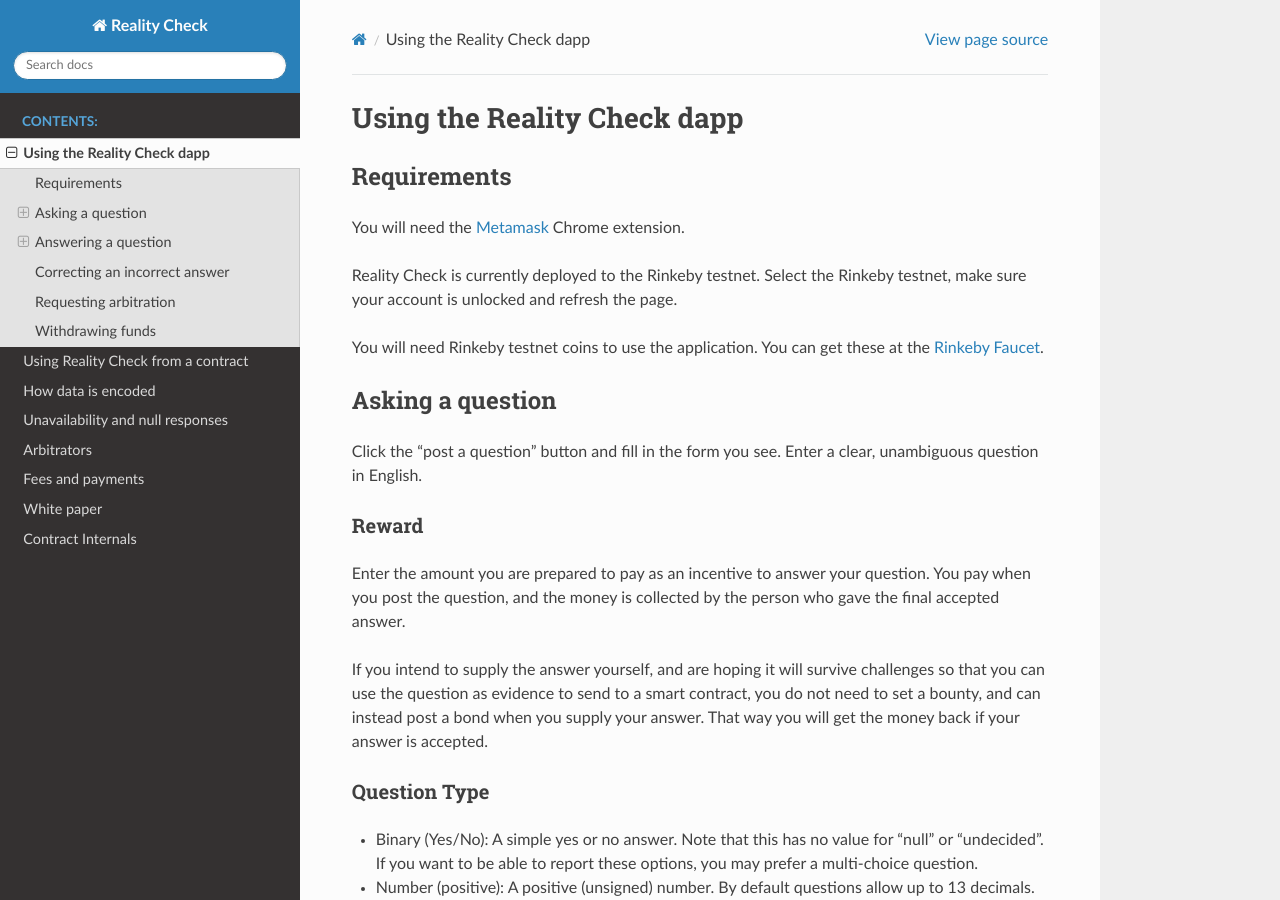
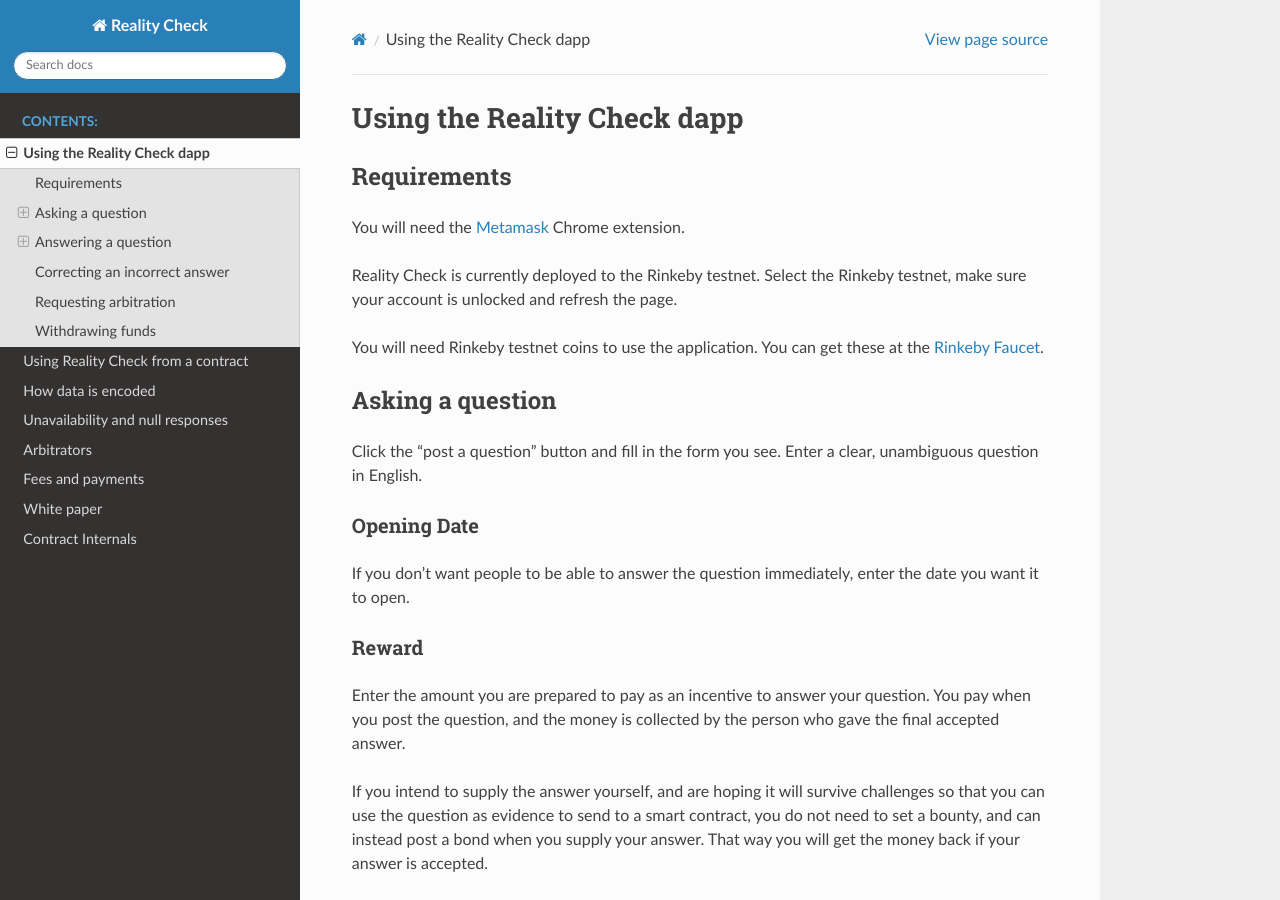
Before and after one commit to RealityETH/reality-eth-monorepo, a Sphinx documentation site: the page built from packages/dapp/docs/dapp.rst, in a window 1280 px wide and 900 px high. Built offline with Sphinx 7.4.7 and the Read the Docs theme 2.0.0, drawn with Linux system fonts in a browser that asks for light colours.

Commit message:
Mention opening date

```diff
--- a/packages/dapp/docs/dapp.rst
+++ b/packages/dapp/docs/dapp.rst
@@ -18,6 +18,11 @@ Asking a question
 -----------------
 
 Click the "post a question" button and fill in the form you see. Enter a clear, unambiguous question in English.
+
+Opening Date
+~~~~~~~~~~~~
+
+If you don't want people to be able to answer the question immediately, enter the date you want it to open.
 
 Reward
 ~~~~~~~~~~
```
